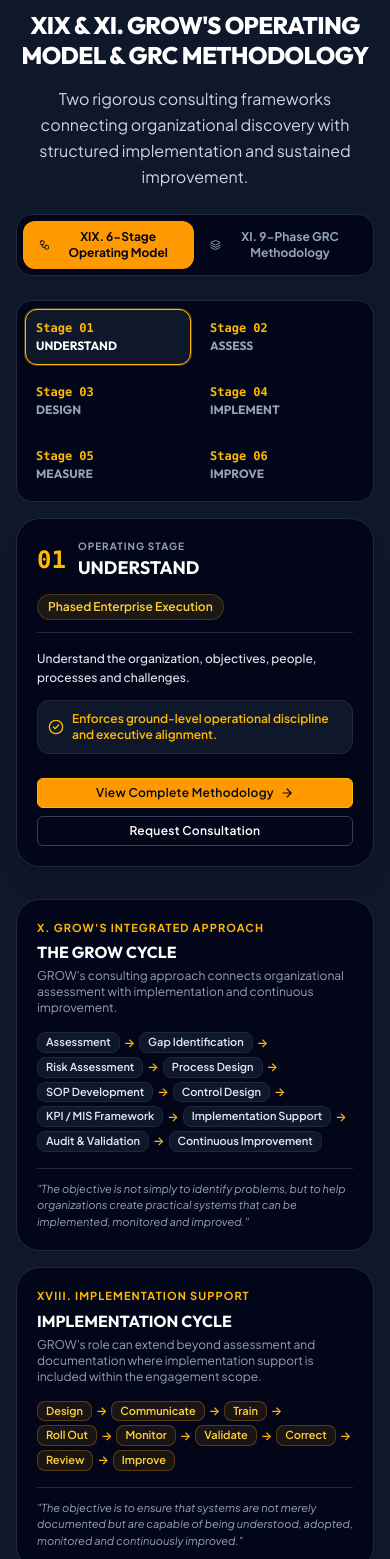
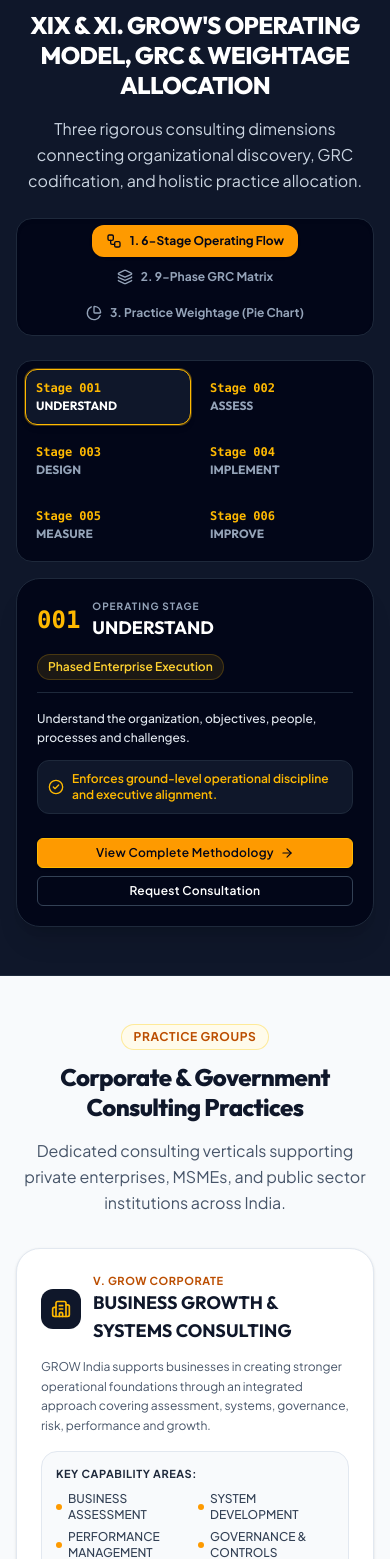
Before and after one commit to GamotechRepositories/grow-india-website, a React (Vite) app in the folder frontend/: page / in a window 390 px wide. Shown: the part 7869-9428 px from the top of the page. Built offline with nearby package versions, Linux system fonts and the light colour scheme.

Commit message:
feat(homepage): integrate interactive Pie Charts for practice weightage and client portfolio distribution on the landing page

```diff
--- a/frontend/src/components/sections/DualMethodologySection.jsx
+++ b/frontend/src/components/sections/DualMethodologySection.jsx
@@ -1,7 +1,8 @@
 import { useState } from 'react';
-import { Workflow, Layers, CheckCircle2, ArrowRight, ShieldCheck } from 'lucide-react';
+import { Workflow, Layers, CheckCircle2, ArrowRight, ShieldCheck, PieChart as PieIcon } from 'lucide-react';
 import SectionTitle from '../ui/SectionTitle';
 import Button from '../ui/Button';
+import { PracticeWeightagePieChart } from '../common/PieChartDiagram';
 import { growOperatingModel, grcMethodology, growIntegratedCycle, implementationSupportData } from '../../data/methodology';
 
 export default function DualMethodologySection() {
@@ -15,38 +16,50 @@
       <div className="max-w-7xl mx-auto px-4 sm:px-6 lg:px-8">
         <SectionTitle
           badge="Structured Frameworks"
-          title="XIX & XI. GROW'S OPERATING MODEL & GRC METHODOLOGY"
-          subtitle="Two rigorous consulting frameworks connecting organizational discovery with structured implementation and sustained improvement."
+          title="XIX & XI. GROW'S OPERATING MODEL, GRC & WEIGHTAGE ALLOCATION"
+          subtitle="Three rigorous consulting dimensions connecting organizational discovery, GRC codification, and holistic practice allocation."
           theme="dark"
           align="center"
         />
 
-        {/* Framework Selector Toggle */}
+        {/* Framework Selector Toggle with 3 Tabs */}
         <div className="flex justify-center mt-6 mb-6">
-          <div className="inline-flex p-1.5 rounded-2xl bg-slate-950 border border-slate-800 shadow-inner">
+          <div className="inline-flex flex-wrap justify-center p-1.5 rounded-2xl bg-slate-950 border border-slate-800 shadow-inner gap-1">
             <button
               type="button"
               onClick={() => setActiveFramework('operating-model')}
-              className={`inline-flex items-center gap-2 px-4 py-2 rounded-xl text-xs sm:text-sm font-bold transition-all duration-200 cursor-pointer ${
+              className={`inline-flex items-center gap-2 px-3.5 sm:px-4 py-2 rounded-xl text-xs sm:text-sm font-bold transition-all duration-200 cursor-pointer ${
                 activeFramework === 'operating-model'
-                  ? 'bg-amber-500 text-slate-950 shadow-sm'
+                  ? 'bg-amber-500 text-slate-950 shadow-sm font-black'
                   : 'text-slate-400 hover:text-white'
               }`}
             >
               <Workflow className="w-4 h-4" />
-              <span>XIX. 6-Stage Operating Model</span>
+              <span>1. 6-Stage Operating Flow</span>
             </button>
             <button
               type="button"
               onClick={() => setActiveFramework('grc-methodology')}
-              className={`inline-flex items-center gap-2 px-4 py-2 rounded-xl text-xs sm:text-sm font-bold transition-all duration-200 cursor-pointer ${
+              className={`inline-flex items-center gap-2 px-3.5 sm:px-4 py-2 rounded-xl text-xs sm:text-sm font-bold transition-all duration-200 cursor-pointer ${
                 activeFramework === 'grc-methodology'
-                  ? 'bg-amber-500 text-slate-950 shadow-sm'
+                  ? 'bg-amber-500 text-slate-950 shadow-sm font-black'
                   : 'text-slate-400 hover:text-white'
               }`}
             >
               <Layers className="w-4 h-4" />
-              <span>XI. 9-Phase GRC Methodology</span>
+              <span>2. 9-Phase GRC Matrix</span>
+            </button>
+            <button
+              type="button"
+              onClick={() => setActiveFramework('pie-chart')}
+              className={`inline-flex items-center gap-2 px-3.5 sm:px-4 py-2 rounded-xl text-xs sm:text-sm font-bold transition-all duration-200 cursor-pointer ${
+                activeFramework === 'pie-chart'
+                  ? 'bg-amber-500 text-slate-950 shadow-sm font-black'
+                  : 'text-slate-400 hover:text-white'
+              }`}
+            >
+              <PieIcon className="w-4 h-4" />
+              <span>3. Practice Weightage (Pie Chart)</span>
             </button>
           </div>
         </div>
@@ -70,7 +83,7 @@
                     }`}
                   >
                     <span className="font-mono text-xs font-bold text-amber-400 block mb-0.5">
-                      Stage {st.stage}
+                      Stage 0{st.stage}
                     </span>
                     <span className="font-display text-xs font-bold block truncate">
                       {st.name}
@@ -85,7 +98,7 @@
               <div className="flex flex-wrap items-center justify-between gap-3 border-b border-slate-800 pb-3 mb-4">
                 <div className="flex items-center gap-3">
                   <span className="font-mono text-2xl font-black text-amber-400">
-                    {activeStage.stage}
+                    0{activeStage.stage}
                   </span>
                   <div>
                     <span className="text-[10px] font-bold uppercase tracking-widest text-slate-400 block">
@@ -138,27 +151,24 @@
             </div>
 
             <div className="grid grid-cols-1 md:grid-cols-3 gap-3">
-              {grcMethodology.phases.map((ph) => (
+              {grcMethodology.phases.map((p) => (
                 <div
-                  key={ph.phase}
-                  className="p-4 rounded-2xl bg-slate-950 border border-slate-800 hover:border-amber-500/40 transition-all duration-200 flex flex-col justify-between"
+                  key={p.phase}
+                  className="p-4 rounded-2xl bg-slate-950 border border-slate-800 hover:border-amber-400/40 transition-colors"
                 >
-                  <div>
-                    <div className="flex items-center justify-between mb-2.5 border-b border-slate-800 pb-2">
-                      <span className="font-mono text-xs font-black text-amber-400">
-                        {ph.title}
-                      </span>
-                      <ShieldCheck className="w-4 h-4 text-amber-400" />
-                    </div>
-
-                    <ul className="space-y-1 pt-1">
-                      {ph.points.map((pt, idx) => (
-                        <li key={idx} className="text-xs text-slate-300 flex items-start gap-1.5">
-                          <span className="text-amber-400 font-bold">•</span>
-                          <span>{pt}</span>
-                        </li>
-                      ))}
-                    </ul>
+                  <span className="font-mono text-xs font-bold text-amber-400 block mb-1">
+                    Phase {p.phase}
+                  </span>
+                  <h4 className="font-display text-sm font-bold text-white mb-1.5">
+                    {p.title}
+                  </h4>
+                  <div className="space-y-1">
+                    {p.points.slice(0, 3).map((pt, ptIdx) => (
+                      <div key={ptIdx} className="text-[11px] text-slate-300 flex items-start gap-1.5">
+                        <CheckCircle2 className="w-3 h-3 text-amber-400 shrink-0 mt-0.5" />
+                        <span className="truncate">{pt}</span>
+                      </div>
+                    ))}
                   </div>
                 </div>
               ))}
@@ -166,72 +176,12 @@
           </div>
         )}
 
-        {/* Section X & XVIII: Integrated Cycle & Implementation Cycle */}
-        <div className="mt-8 grid grid-cols-1 lg:grid-cols-2 gap-4">
-          {/* Section X: GROW Cycle */}
-          <div className="p-5 sm:p-6 rounded-3xl bg-slate-950 border border-slate-800 flex flex-col justify-between">
-            <div>
-              <span className="text-[11px] font-bold text-amber-400 uppercase tracking-widest block mb-1">
-                X. {growIntegratedCycle.title}
-              </span>
-              <h3 className="font-display text-base sm:text-lg font-bold text-white mb-1">
-                THE GROW CYCLE
-              </h3>
-              <p className="text-xs text-slate-400 mb-4">
-                {growIntegratedCycle.subtitle}
-              </p>
-
-              <div className="flex flex-wrap items-center gap-1 mb-4">
-                {growIntegratedCycle.cycleSteps.map((step, idx) => (
-                  <span key={idx} className="flex items-center gap-1 text-xs font-semibold">
-                    <span className="px-2 py-0.5 rounded-lg bg-slate-900 border border-slate-800 text-slate-200 text-[11px]">
-                      {step}
-                    </span>
-                    {idx < growIntegratedCycle.cycleSteps.length - 1 && (
-                      <span className="text-amber-400 text-xs">&rarr;</span>
-                    )}
-                  </span>
-                ))}
-              </div>
-            </div>
-
-            <p className="text-[11px] text-slate-400 border-t border-slate-800 pt-3 italic">
-              "{growIntegratedCycle.objective}"
-            </p>
+        {/* Framework 3: Interactive Practice Weightage Pie Chart */}
+        {activeFramework === 'pie-chart' && (
+          <div className="animate-in fade-in duration-300">
+            <PracticeWeightagePieChart />
           </div>
-
-          {/* Section XVIII: Implementation Support Cycle */}
-          <div className="p-5 sm:p-6 rounded-3xl bg-slate-950 border border-slate-800 flex flex-col justify-between">
-            <div>
-              <span className="text-[11px] font-bold text-amber-400 uppercase tracking-widest block mb-1">
-                XVIII. {implementationSupportData.title}
-              </span>
-              <h3 className="font-display text-base sm:text-lg font-bold text-white mb-1">
-                IMPLEMENTATION CYCLE
-              </h3>
-              <p className="text-xs text-slate-400 mb-4">
-                {implementationSupportData.subtitle}
-              </p>
-
-              <div className="flex flex-wrap items-center gap-1 mb-4">
-                {implementationSupportData.implementationCycle.map((step, idx) => (
-                  <span key={idx} className="flex items-center gap-1 text-xs font-semibold">
-                    <span className="px-2 py-0.5 rounded-lg bg-amber-500/10 border border-amber-500/30 text-amber-300 text-[11px]">
-                      {step}
-                    </span>
-                    {idx < implementationSupportData.implementationCycle.length - 1 && (
-                      <span className="text-amber-400 text-xs">&rarr;</span>
-                    )}
-                  </span>
-                ))}
-              </div>
-            </div>
-
-            <p className="text-[11px] text-slate-400 border-t border-slate-800 pt-3 italic">
-              "{implementationSupportData.objective}"
-            </p>
-          </div>
-        </div>
+        )}
 
       </div>
     </section>
--- a/frontend/src/components/sections/PracticeAreasSection.jsx
+++ b/frontend/src/components/sections/PracticeAreasSection.jsx
@@ -1,13 +1,15 @@
-import { Building2, Landmark, ArrowRight } from 'lucide-react';
+import { Building2, Landmark, ArrowRight, PieChart as PieIcon } from 'lucide-react';
 import SectionTitle from '../ui/SectionTitle';
 import Button from '../ui/Button';
+import { ClientPortfolioPieChart } from '../common/PieChartDiagram';
 import { corporateConsulting, whoGrowCorporateServes } from '../../data/corporate';
 import { governmentConsulting, potentialGovernmentClients, whyGovernmentSystemsMatter } from '../../data/government';
 
 export default function PracticeAreasSection() {
   return (
     <section className="py-12 lg:py-16 bg-slate-50 border-b border-slate-200">
-      <div className="max-w-7xl mx-auto px-4 sm:px-6 lg:px-8">
+      <div className="max-w-7xl mx-auto px-4 sm:px-6 lg:px-8 space-y-12">
+        <div>
           <SectionTitle
             badge="Practice Groups"
             title="Corporate & Government Consulting Practices"
@@ -148,6 +150,12 @@
               </div>
             </div>
           </div>
+        </div>
+
+        {/* Sector Portfolio Distribution Donut / Pie Chart */}
+        <div className="pt-6 border-t border-slate-200">
+          <ClientPortfolioPieChart />
+        </div>
 
       </div>
     </section>
```
Lines whose indentation alone changed are shown as unchanged.
